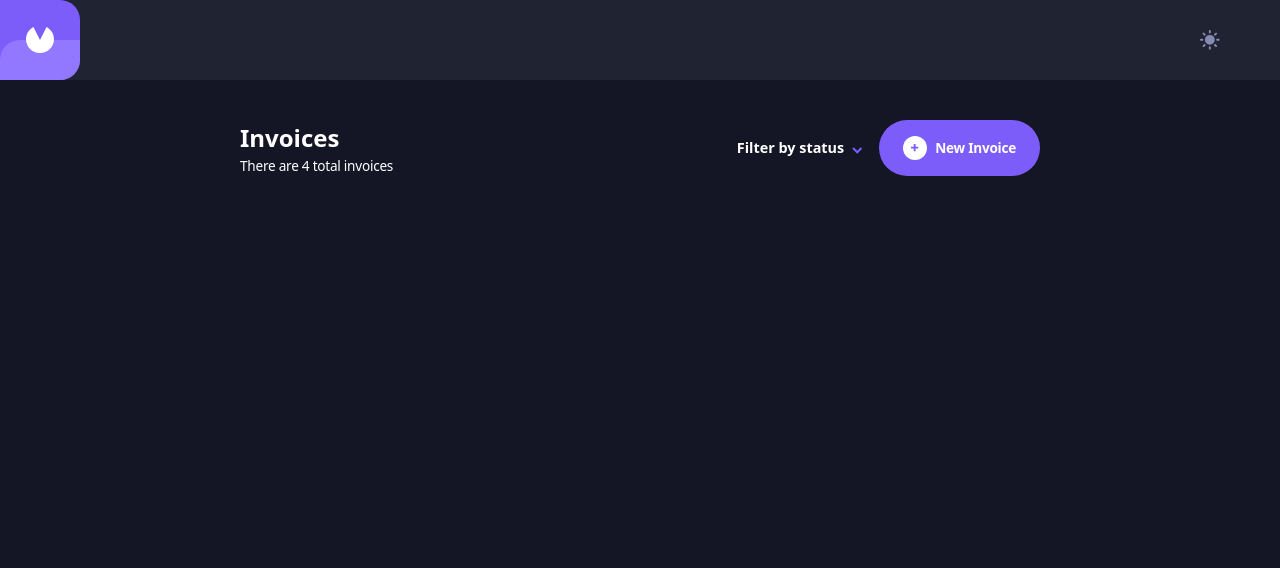
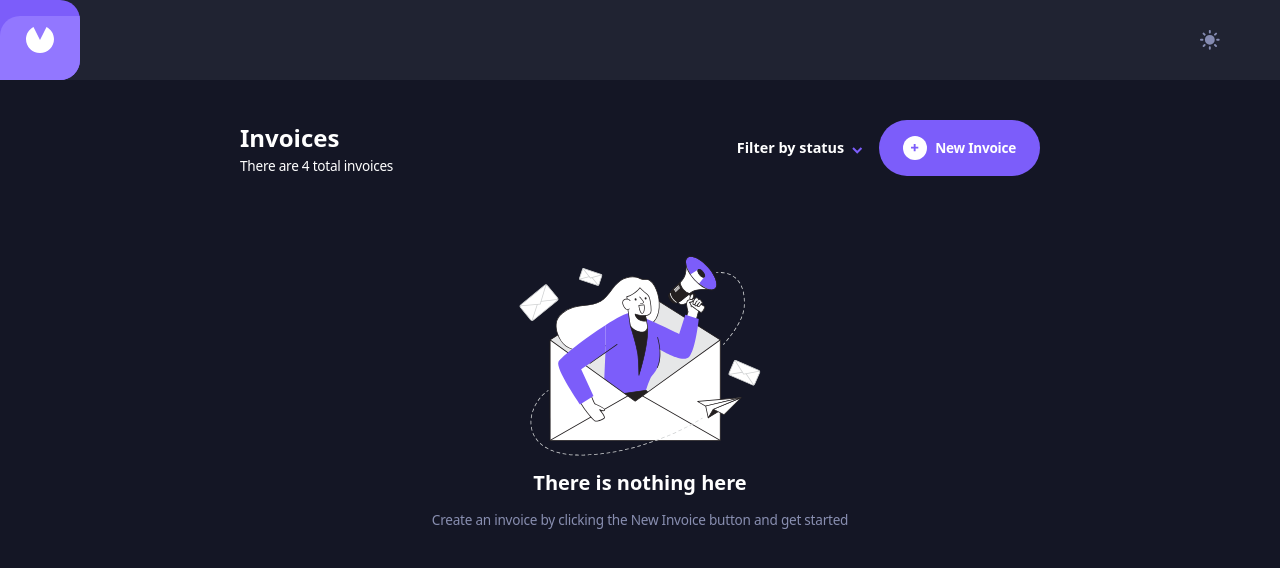
Before and after one commit to elghanbibadr/invoiceappv2, a React (Vite) app: page /home in a window 1280 px wide. Shown: the top 568 px of the page. Built offline with nearby package versions, Linux system fonts and the light colour scheme.

Commit message:
create the new invoice yet componenet

```diff
--- a/src/componenet/pages/Home/Home.jsx
+++ b/src/componenet/pages/Home/Home.jsx
@@ -2,12 +2,13 @@ import React from 'react'
 import FilterInvoicesBar from "./FilterInvoicesBar/FilterInvoicesBar"
 import InvoicesList from './invoicesList/InvoicesList'
 import Container from '../../ui/Container'
-
+import NoInvoiceYet from '../../ui/NoInvoiceYet'
 const Home = () => {
     return (
         <Container>
             <FilterInvoicesBar />
             <InvoicesList />
+            <NoInvoiceYet />
         </Container>
     )
 }
--- /dev/null
+++ b/src/componenet/ui/NoInvoiceYet.jsx
@@ -0,0 +1,16 @@
+import React from 'react'
+import illustrationEmpty from "../../../public/assets/illustration-empty.svg"
+
+const NoInvoiceYet = () => {
+    return (
+        <div className='mt-20 text-center'>
+            <img className='mx-auto' src={illustrationEmpty} alt="illustration-empty" />
+            <h2 className='my-3'>There is nothing here</h2>
+            <p className='text-[#888eb0]'>
+                Create an invoice by clicking the New Invoice button and get started
+            </p>
+        </div >
+    )
+}
+
+export default NoInvoiceYet
```
